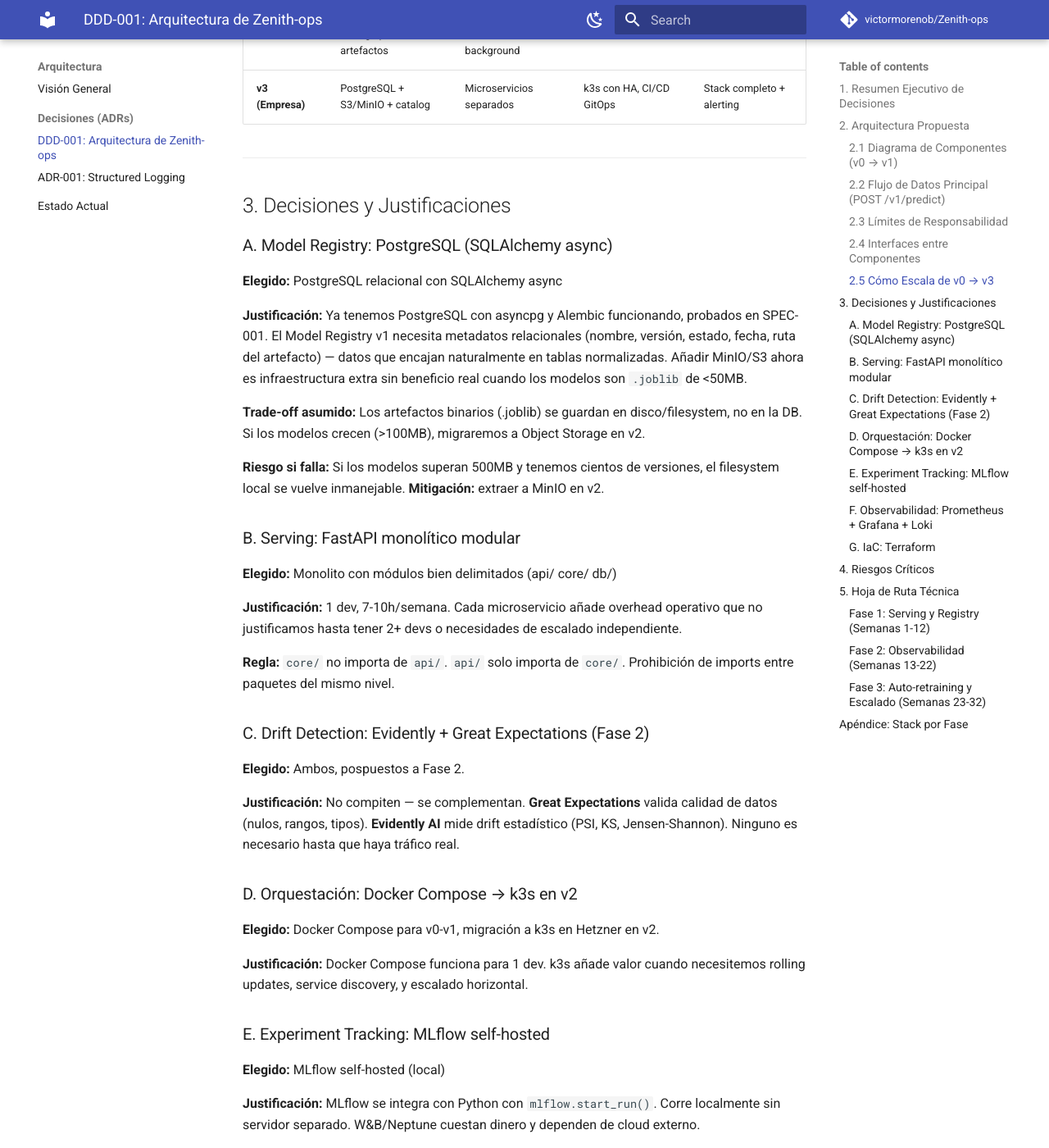
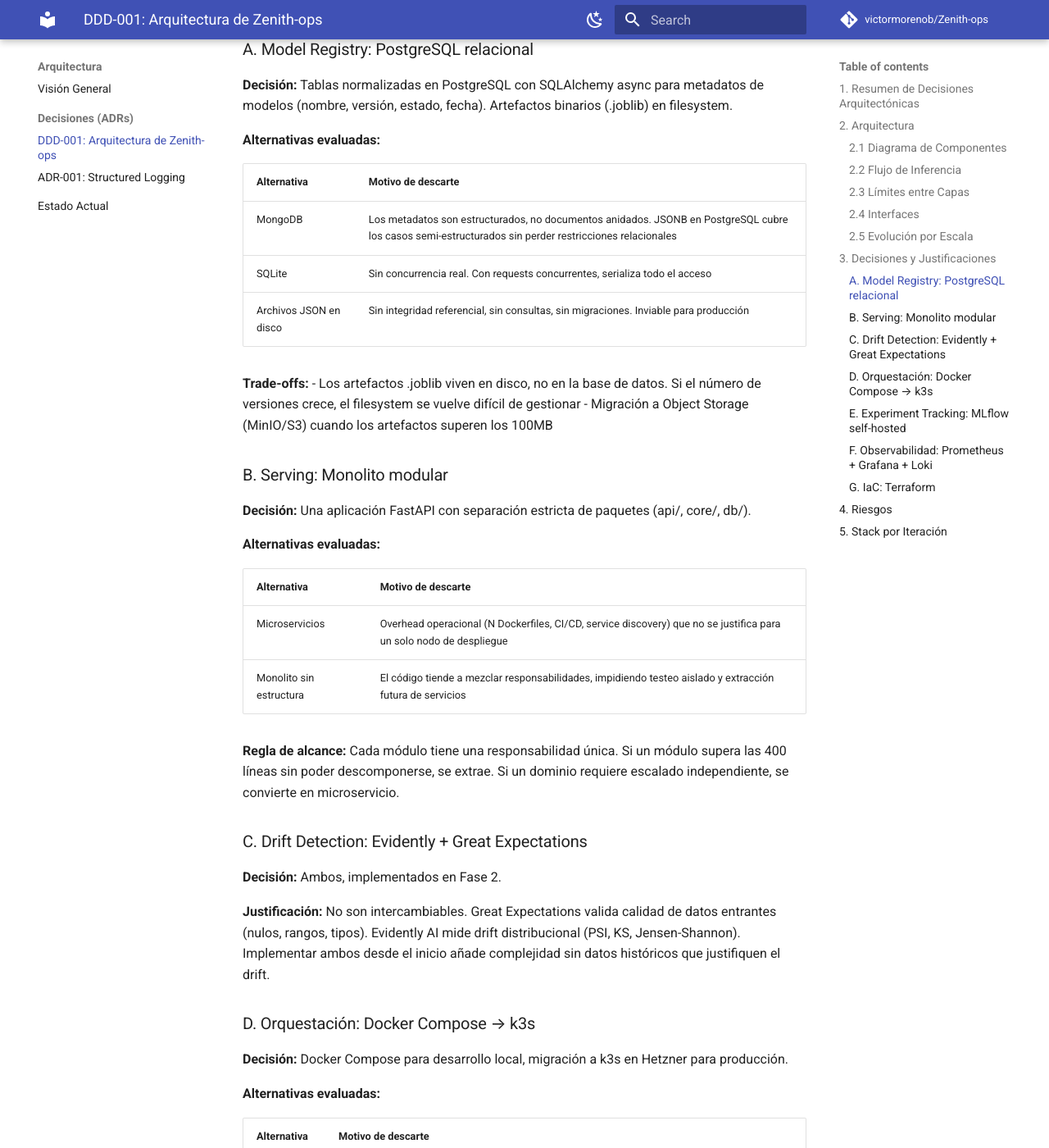
Before and after one commit to victormorenob/Zenith-ops, an MkDocs documentation site: the page built from docs/adr/DDD-001-arquitectura.md, in a window 1280 px wide and 1400 px high, scrolled down 3585 px. Shown: the whole window at 82% size. Built offline with MkDocs 1.6.1 and Material for MkDocs 9.7.7, drawn with Linux system fonts in a browser that asks for light colours; comment, search, counter and statistics services are not loaded; some of the changed text lies outside the part shown.

````diff
--- a/docs/adr/DDD-001-arquitectura.md
+++ b/docs/adr/DDD-001-arquitectura.md
@@ -3,35 +3,35 @@
 **Estado:** Aprobado
 **Fecha:** 2026-06-10
 **Autor:** Víctor Moreno
-**Stack actual:** FastAPI, Python 3.12, Pydantic v2, SQLAlchemy async + asyncpg, Alembic, PostgreSQL
+**Stack:** FastAPI, Python 3.12, Pydantic v2, SQLAlchemy async + asyncpg, Alembic, PostgreSQL
 
 ---
 
-## 1. Resumen Ejecutivo de Decisiones
+## 1. Resumen de Decisiones Arquitectónicas
 
-| # | Decisión | Elegido | Justificación (1 línea) |
-|---|----------|---------|------------------------|
-| A | Model Registry storage | PostgreSQL (SQLAlchemy async) | Ya tenemos PostgreSQL + asyncpg + Alembic funcionando; añadir S3 es overkill para 1 dev hasta v3 |
-| B | Serving architecture | FastAPI monolítico con módulos | Microservicios duplican infra, deploy, y tests para 1 dev; la separación en módulos da el mismo aislamiento sin el costo |
-| C | Drift Detection | Evidently + Great Expectations (Fase 2) | Ambos: GX para calidad de datos entrantes, Evidently para drift estadístico batch. Pospuestos hasta tener tráfico real y métricas históricas |
-| D | Orquestación infra | Docker Compose + migration a k3s en v2 | Docker Compose funciona para 1 dev 7-10h; k3s en Hetzner es el salto correcto cuando necesitemos multi-servicio |
-| E | Experiment Tracking | MLflow self-hosted (local) | MLflow se integra con Python/Local sin dependencias externas; W&B y Neptune son caros para portfolio individual |
-| F | Observabilidad | Prometheus + Grafana + Loki | Stack estándar OSS, auto-hosteable en la misma VPS que la app, sin licencias, y es lo que se ve en empresa |
-| G | IaC | Terraform | Estándar de la industria, provider Hetzner existe, HCL versiona infra; Pulumi añade complejidad para 1 dev sin ventaja real |
+| # | Decisión | Elección | Alternativas evaluadas |
+|---|----------|----------|----------------------|
+| A | Almacenamiento del Model Registry | PostgreSQL relacional | MongoDB, SQLite, archivos JSON |
+| B | Arquitectura de Serving | Monolito modular | Microservicios, monolito sin estructura |
+| C | Drift Detection | Evidently + Great Expectations (Fase 2) | Uno solo, ninguno |
+| D | Orquestación | Docker Compose → k3s | Fly.io, AWS EKS |
+| E | Experiment Tracking | MLflow self-hosted | W&B, Neptune |
+| F | Observabilidad | Prometheus + Grafana + Loki | Stack cloud, Datadog |
+| G | IaC | Terraform | Pulumi, Ansible |
 
 ---
 
-## 2. Arquitectura Propuesta
+## 2. Arquitectura
 
-### 2.1 Diagrama de Componentes (v0 → v1)
+### 2.1 Diagrama de Componentes
 
 ```mermaid
 graph TB
-    subgraph "Cliente"
-        CLI[CLI / HTTP Client]
+    subgraph "Client"
+        CLI[HTTP Client]
     end
 
-    subgraph "FastAPI App (Monolito Modular)"
+    subgraph "FastAPI App (Modular Monolith)"
         ROUTER[API Router /v1/]
 
         subgraph "Core Layer"
@@ -42,14 +42,14 @@
 
         subgraph "Data Layer"
             MODELS_DB[(PostgreSQL\nModel Registry)]
-            CACHE[(InMemory\nModel Cache)]
-            METRICS_DB[(PostgreSQL\nMetrics / Predictions)]
+            CACHE[(In-Memory\nModel Cache)]
+            METRICS_DB[(PostgreSQL\nPredictions)]
         end
 
         EXC[Exception Handlers]
     end
 
-    subgraph "Infra (hasta v2)"
+    subgraph "Infrastructure"
         PG[(PostgreSQL 16)]
     end
 
@@ -65,7 +65,7 @@
     ROUTER -.- EXC
 ```
 
-### 2.2 Flujo de Datos Principal (POST /v1/predict)
+### 2.2 Flujo de Inferencia
 
 ```mermaid
 sequenceDiagram
@@ -73,157 +73,164 @@
     participant R as Router
     participant IS as InferenceService
     participant CACHE as Model Cache
-    participant FS as Filesystem (.joblib)
+    participant FS as Filesystem
 
     C->>R: POST /v1/predict {model_id, features}
-    R->>IS: predict(model_id, features)
-    IS->>CACHE: get model
-    alt Cache miss
-        CACHE->>FS: load model_id.joblib
-        FS-->>CACHE: model object
-        CACHE-->>IS: model
-    else Cache hit
-        CACHE-->>IS: model
-    end
-    IS->>IS: run_in_executor(model.predict)
-    IS->>IS: asyncio.wait_for(timeout=5s)
-    alt Timeout
-        IS-->>R: InferenceTimeoutError
-        R-->>C: 503
-    else Success
-        IS-->>R: (result, result_type, latency_ms)
-        R-->>C: 200 {prediction_id, result, ...}
+    R->>IS: predict(model_id, features, idempotency_key?)
+
+    alt Idempotency hit
+        IS-->>R: cached result
+        R-->>C: 200 (from cache)
+    else Idempotency miss
+        IS->>CACHE: get model
+        alt Cache miss
+            CACHE->>FS: load .joblib
+            FS-->>CACHE: model
+        end
+        IS->>IS: run_in_executor(model.predict)
+        IS->>IS: asyncio.wait_for(timeout=5s)
+
+        alt Timeout
+            IS-->>R: InferenceTimeoutError
+            R-->>C: 503
+        else Success
+            IS-->>R: (result, result_type, latency)
+            R-->>C: 200 {prediction_id, result, ...}
+        end
     end
 ```
 
-### 2.3 Límites de Responsabilidad
+### 2.3 Límites entre Capas
 
-| Módulo | Responsabilidad | No responsable de |
-|--------|----------------|-------------------|
-| `api/v1/` | Contratos HTTP, validación Pydantic, routing | Lógica de negocio, acceso a datos |
-| `core/inference_service.py` | Carga de modelos, cacheo, ejecución de inferencia | Persistencia, serialización HTTP |
-| `core/model_registry.py` | CRUD de modelos, versionado, estado | Ejecución de modelos, HTTP |
-| `core/metrics.py` | Cálculo de métricas, drift detection | Almacenamiento, alerting |
-| `core/exceptions.py` | Excepciones de dominio | Manejo HTTP (lo hace el exception handler) |
-| `db/` | Modelos SQLAlchemy, migraciones Alembic | Lógica de negocio |
+| Capa | Responsabilidad | Dependencias permitidas |
+|------|----------------|------------------------|
+| `api/v1/` | Contratos HTTP, validación Pydantic, routing | `core/`, Pydantic schemas |
+| `core/` | Lógica de negocio, modelos, inferencia | `db/` models, librerías externas |
+| `db/` | Modelos SQLAlchemy, migraciones Alembic | SQLAlchemy, alembic |
 
-### 2.4 Interfaces entre Componentes
+Regla fundamental: `core/` no importa de `api/`. `api/` solo usa `core/` para lógica.
 
-```
-InferenceService.predict(model_id, features) → tuple[result, ResultType, latency_ms]
-ModelRegistryService.get_model(model_id) → ModelMetadata
-ModelRegistryService.list_models() → list[ModelMetadata]
-MetricsService.record_prediction(model_id, latency, result_type)
-```
+### 2.4 Interfaces
 
-### 2.5 Cómo Escala de v0 → v3
+| Interfaz | Firma |
+|----------|-------|
+| InferenceService.predict | `(model_id, features, idempotency_key?) → (result, ResultType, latency_ms)` |
+| InferenceService._get_model | `(model_id) → loaded model` |
+| InferenceService._load_model | `(model_id) → model from disk` |
+| ModelRegistryService.get_model | `(model_id) → ModelMetadata` |
+| ModelRegistryService.list_models | `() → list[ModelMetadata]` |
+
+### 2.5 Evolución por Escala
 
 | Escala | Model Registry | Serving | Infra | Observabilidad |
 |--------|---------------|---------|-------|---------------|
-| **v0 (hoy)** | Archivos `.joblib` en `models/` | Monolítico, 1 proceso FastAPI | Docker Compose local | Logs structlog |
-| **v1 (Fase 1-2)** | PostgreSQL (modelos + versiones) | Monolítico + pool workers | Docker Compose + PostgreSQL hosteado | Prometheus + Grafana local |
-| **v2 (Fase 3)** | PostgreSQL + Object Storage para artefactos | Monolítico + workers background | k3s en Hetzner, 1-3 nodos | Prometheus + Grafana + Loki |
-| **v3 (Empresa)** | PostgreSQL + S3/MinIO + catalog | Microservicios separados | k3s con HA, CI/CD GitOps | Stack completo + alerting |
+| **v0** | filesystem (.joblib) | 1 proceso FastAPI | Docker Compose | structlog |
+| **v1** | PostgreSQL + filesystem | FastAPI + thread pool | Docker Compose + PostgreSQL | Prometheus + Grafana |
+| **v2** | + Object Storage | + background workers | k3s (Hetzner) | + Loki |
+| **v3** | + Model Catalog | microservicios separados | k3s HA + GitOps | Stack completo + alerting |
 
 ---
 
 ## 3. Decisiones y Justificaciones
 
-### A. Model Registry: PostgreSQL (SQLAlchemy async)
+### A. Model Registry: PostgreSQL relacional
 
-**Elegido:** PostgreSQL relacional con SQLAlchemy async
+**Decisión:** Tablas normalizadas en PostgreSQL con SQLAlchemy async para metadatos de modelos (nombre, versión, estado, fecha). Artefactos binarios (.joblib) en filesystem.
 
-**Justificación:** Ya tenemos PostgreSQL con asyncpg y Alembic funcionando, probados en SPEC-001. El Model Registry v1 necesita metadatos relacionales (nombre, versión, estado, fecha, ruta del artefacto) — datos que encajan naturalmente en tablas normalizadas. Añadir MinIO/S3 ahora es infraestructura extra sin beneficio real cuando los modelos son `.joblib` de <50MB.
+**Alternativas evaluadas:**
 
-**Trade-off asumido:** Los artefactos binarios (.joblib) se guardan en disco/filesystem, no en la DB. Si los modelos crecen (>100MB), migraremos a Object Storage en v2.
+| Alternativa | Motivo de descarte |
+|-------------|-------------------|
+| MongoDB | Los metadatos son estructurados, no documentos anidados. JSONB en PostgreSQL cubre los casos semi-estructurados sin perder restricciones relacionales |
+| SQLite | Sin concurrencia real. Con requests concurrentes, serializa todo el acceso |
+| Archivos JSON en disco | Sin integridad referencial, sin consultas, sin migraciones. Inviable para producción |
 
-**Riesgo si falla:** Si los modelos superan 500MB y tenemos cientos de versiones, el filesystem local se vuelve inmanejable. **Mitigación:** extraer a MinIO en v2.
+**Trade-offs:**
+- Los artefactos .joblib viven en disco, no en la base de datos. Si el número de versiones crece, el filesystem se vuelve difícil de gestionar
+- Migración a Object Storage (MinIO/S3) cuando los artefactos superen los 100MB
 
-### B. Serving: FastAPI monolítico modular
+### B. Serving: Monolito modular
 
-**Elegido:** Monolito con módulos bien delimitados (api/ core/ db/)
+**Decisión:** Una aplicación FastAPI con separación estricta de paquetes (api/, core/, db/).
 
-**Justificación:** 1 dev, 7-10h/semana. Cada microservicio añade overhead operativo que no justificamos hasta tener 2+ devs o necesidades de escalado independiente.
+**Alternativas evaluadas:**
 
-**Regla:** `core/` no importa de `api/`. `api/` solo importa de `core/`. Prohibición de imports entre paquetes del mismo nivel.
+| Alternativa | Motivo de descarte |
+|-------------|-------------------|
+| Microservicios | Overhead operacional (N Dockerfiles, CI/CD, service discovery) que no se justifica para un solo nodo de despliegue |
+| Monolito sin estructura | El código tiende a mezclar responsabilidades, impidiendo testeo aislado y extracción futura de servicios |
 
-### C. Drift Detection: Evidently + Great Expectations (Fase 2)
+**Regla de alcance:** Cada módulo tiene una responsabilidad única. Si un módulo supera las 400 líneas sin poder descomponerse, se extrae. Si un dominio requiere escalado independiente, se convierte en microservicio.
 
-**Elegido:** Ambos, pospuestos a Fase 2.
+### C. Drift Detection: Evidently + Great Expectations
 
-**Justificación:** No compiten — se complementan. **Great Expectations** valida calidad de datos (nulos, rangos, tipos). **Evidently AI** mide drift estadístico (PSI, KS, Jensen-Shannon). Ninguno es necesario hasta que haya tráfico real.
+**Decisión:** Ambos, implementados en Fase 2.
 
-### D. Orquestación: Docker Compose → k3s en v2
+**Justificación:** No son intercambiables. Great Expectations valida calidad de datos entrantes (nulos, rangos, tipos). Evidently AI mide drift distribucional (PSI, KS, Jensen-Shannon). Implementar ambos desde el inicio añade complejidad sin datos históricos que justifiquen el drift.
 
-**Elegido:** Docker Compose para v0-v1, migración a k3s en Hetzner en v2.
+### D. Orquestación: Docker Compose → k3s
 
-**Justificación:** Docker Compose funciona para 1 dev. k3s añade valor cuando necesitemos rolling updates, service discovery, y escalado horizontal.
+**Decisión:** Docker Compose para desarrollo local, migración a k3s en Hetzner para producción.
+
+**Alternativas evaluadas:**
+
+| Alternativa | Motivo de descarte |
+|-------------|-------------------|
+| Fly.io | No expone conceptos de Kubernetes (pods, services, probes). No prepara para operaciones reales |
+| AWS EKS | Costo elevado (~70€/mínimo) para un entorno de un solo nodo. k3s en Hetzner cuesta ~4€/mes |
 
 ### E. Experiment Tracking: MLflow self-hosted
 
-**Elegido:** MLflow self-hosted (local)
+**Decisión:** MLflow open source, servidor local.
 
-**Justificación:** MLflow se integra con Python con `mlflow.start_run()`. Corre localmente sin servidor separado. W&B/Neptune cuestan dinero y dependen de cloud externo.
+**Alternativas evaluadas:**
+
+| Alternativa | Motivo de descarte |
+|-------------|-------------------|
+| W&B | ~50$/user/mes. Dependencia de cloud externo |
+| Neptune | ~50$/user/mes. Dependencia de cloud externo |
 
 ### F. Observabilidad: Prometheus + Grafana + Loki
 
-**Elegido:** Stack OSS completo
+**Decisión:** Stack OSS completo, auto-hosteable.
 
-**Justificación:** Prometheus scrapea métricas de la app, Grafana visualiza, Loki centraliza logs. Todo auto-hosteable, sin licencias. Es el stack que más pesa en una entrevista técnica.
+**Justificación:** Stack de métricas (Prometheus), dashboards (Grafana), y logs (Loki) en un mismo ecosistema. Sin licencias, sin límites de retention, sin dependencia externa.
 
 ### G. IaC: Terraform
 
-**Elegido:** Terraform con provider hcloud (Hetzner)
+**Decisión:** Terraform con provider hcloud (Hetzner).
 
-**Justificación:** Estándar de la industria. Provider `hcloud` maduro. Versionar infra con HCL es exactamente lo que se espera ver en un portfolio de seniority.
+**Alternativas evaluadas:**
+
+| Alternativa | Motivo de descarte |
+|-------------|-------------------|
+| Pulumi (Python) | Más cómodo para un equipo Python, pero Terraform es el estándar de la industria. HCL versiona infraestructura de forma declarativa |
+| Ansible | Imperativo, no diseñado para gestión de estado de infraestructura |
 
 ---
 
-## 4. Riesgos Críticos
+## 4. Riesgos
 
-| # | Riesgo | Prob | Impacto | Mitigación | Plan B |
-|---|--------|------|---------|------------|--------|
-| 1 | **Un solo developer**: 7-10h/semana no alcanza | Alta | Alto | Priorizar features por valor de portfolio | Recortar Fase 3 |
-| 2 | **MLflow self-hosted** se vuelve un estorbo | Media | Medio | Evaluar si realmente lo necesitamos en Fase 1 | Reemplazar con scripts planos |
-| 3 | **Prometheus compite por recursos** con la app | Media | Alto | Empezar con métricas en memoria, separar Prometheus a v2 | Grafana Cloud free tier |
-| 4 | **El monolito crece sin control** | Alta | Alto | Scope Rules desde el día 1 | Refactor con extracción de servicios |
-| 5 | **k3s learning curve** frena Fase 2 | Alta | Medio | Dedicar 2 semanas solo a k3s | Mantener Docker Compose para serving |
+| # | Riesgo | Probabilidad | Impacto | Mitigación |
+|---|--------|-------------|---------|------------|
+| 1 | El monolito crece sin mantener la separación de capas | Media | Alto | Scope Rules en cada módulo. Refactor con extracción si se violan |
+| 2 | MLflow se vuelve un servicio más que gestionar | Media | Medio | Evaluar si el valor de tracking justifica el mantenimiento |
+| 3 | k3s añade complejidad operativa (networking, storage, upgrades) | Alta | Alto | Documentación de runbooks antes de la migración |
+| 4 | El cache de modelos en memoria crece sin límite | Baja | Medio | LRU cache con maxsize configurable en próxima iteración |
 
 ---
 
-## 5. Hoja de Ruta Técnica
+## 5. Stack por Iteración
 
-### Fase 1: Serving y Registry (Semanas 1-12)
-| Semana | Hito | Estado |
-|--------|------|--------|
-| 1-2 | POST /v1/predict con modelo dummy | ✅ COMPLETED |
-| 3-4 | Model Registry CRUD | 🔜 Próximo |
-| 5-6 | Integración predict + registry | 📝 |
-| 7-10 | Health checks, logging, idempotency | 📝 |
-| 11-12 | Review y documentación | 📝 |
-
-### Fase 2: Observabilidad (Semanas 13-22)
-- Prometheus + Grafana + Loki
-- Evidently + Great Expectations
-- MLflow self-hosted
-
-### Fase 3: Auto-retraining y Escalado (Semanas 23-32)
-- Trigger de retrain automático
-- k3s migration en Hetzner
-- Terraform + GitOps
-
----
-
-## Apéndice: Stack por Fase
-
-| Componente | Hoy (v0.1) | Fase 1 (v1) | Fase 2 (v2) | Fase 3 (v3) |
-|-----------|-----------|-------------|-------------|-------------|
+| Componente | v0.1 | v1 | v2 | v3 |
+|-----------|------|----|----|----|
 | Backend | FastAPI async | FastAPI async | FastAPI async | FastAPI async |
-| DB | PostgreSQL 16 | PostgreSQL 16 | PostgreSQL 16 | PostgreSQL 16 + MinIO |
+| DB | PostgreSQL 16 | PostgreSQL 16 | PostgreSQL 16 | + MinIO |
 | Model Registry | Filesystem | SQLAlchemy | + MinIO | + Catalog |
 | Inference | Monolítico | Monolítico | + workers | Microservicio |
-| Metrics | structlog | structlog | Prometheus + Grafana | + Loki |
-| Drift | — | — | Evidently + GX | + Alerting |
-| Experiment Tracking | — | — | MLflow local | MLflow server |
-| Orquestación | Docker Compose | Docker Compose | Docker Compose | k3s + Terraform |
+| Logging | structlog | structlog | + Loki | + Loki |
+| Metrics | — | Prometheus + Grafana | + Alerting | + Alerting |
+| Drift | — | — | Evidently + GX | + Auto-remediation |
+| Experiment Tracking | — | MLflow | MLflow server | MLflow server |
+| Orquestación | Docker Compose | Docker Compose | k3s | k3s + GitOps |
 | CI/CD | — | GitHub Actions | + Build | + GitOps |
````
Also changed, not shown: README.md (+67 -63 lines), openspec/changes/health-checks/specs/spec.md (deleted, +0 -103 lines), openspec/changes/health-checks/tasks.md (deleted, +0 -36 lines), openspec/changes/health-checks/verify-report.md (deleted, +0 -87 lines), 4 other files.
